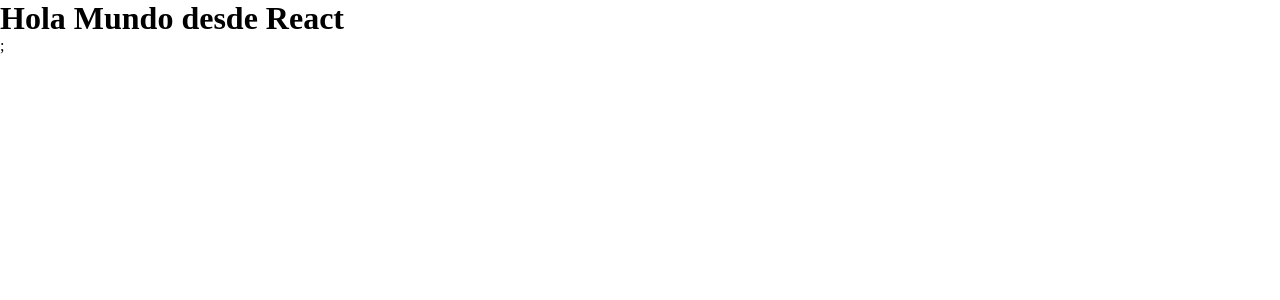
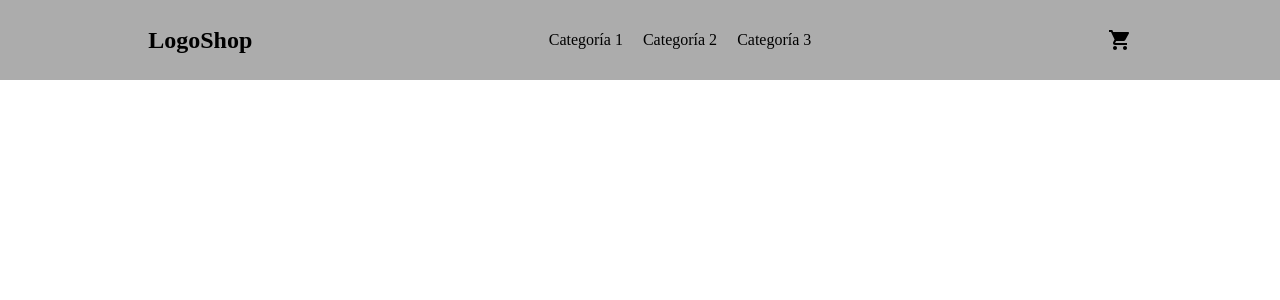
Before and after one commit to jt0rrealba/proyecto-coder-react, a React (Vite) app: page / in a window 1280 px wide. Shown: the top 300 px of the page. Built offline with nearby package versions, Linux system fonts and the light colour scheme.

Commit message:
Creación de Nav

```diff
--- a/package.json
+++ b/package.json
@@ -10,6 +10,11 @@
     "preview": "vite preview"
   },
   "dependencies": {
+    "@emotion/react": "^11.13.3",
+    "@emotion/styled": "^11.13.0",
+    "@fontsource/roboto": "^5.0.15",
+    "@mui/icons-material": "^6.1.0",
+    "@mui/material": "^6.1.0",
     "react": "^18.3.1",
     "react-dom": "^18.3.1"
   },
--- a/src/App.jsx
+++ b/src/App.jsx
@@ -1,10 +1,9 @@
-import { Navbar } from "./components/layouts/navbar/Navbar";
+import Navbar from "./components/layouts/navbar/Navbar";
 
 function App() {
   return (
     <>
       <Navbar />
-      <h1>Hola Mundo desde React</h1>;
     </>
   );
 }
--- /dev/null
+++ b/src/components/common/cartWidget/CartWidget.jsx
@@ -0,0 +1,13 @@
+import Badge from "@mui/material/Badge";
+import ShoppingCartIcon from "@mui/icons-material/ShoppingCart";
+import "./cartWidget.css";
+
+const CartWidget = () => {
+  return (
+    <Badge badgeContent={0} color="primary">
+      <ShoppingCartIcon />
+    </Badge>
+  );
+};
+
+export default CartWidget;
--- a/src/components/layouts/navbar/Navbar.jsx
+++ b/src/components/layouts/navbar/Navbar.jsx
@@ -1,3 +1,24 @@
-import "navbar.css";
+import CartWidget from "../../common/cartWidget/CartWidget";
+import "./navbar.css";
 
-export const Navbar = () => {};
+const Navbar = () => {
+  return (
+    <nav className="nav__shop">
+      <h1>LogoShop</h1>
+      <ul>
+        <li>
+          <a href="#">Categoría 1</a>
+        </li>
+        <li>
+          <a href="#">Categoría 2</a>
+        </li>
+        <li>
+          <a href="#">Categoría 3</a>
+        </li>
+      </ul>
+      <CartWidget />
+    </nav>
+  );
+};
+
+export default Navbar;
--- a/src/components/layouts/navbar/navbar.css
+++ b/src/components/layouts/navbar/navbar.css
@@ -0,0 +1,17 @@
+.nav__shop {
+  width: 100%;
+  height: 80px;
+  display: flex;
+  justify-content: space-around;
+  align-items: center;
+  background-color: rgb(172, 172, 172);
+}
+.nav__shop ul {
+  display: flex;
+  list-style-type: none;
+  gap: 20px;
+}
+.nav__shop ul a {
+  text-decoration: none;
+  color: black;
+}
```
Also changed, not shown: src/components/common/cartWidget/cartWidget.css (added), 1 other file (tests, documents, lock files or other folders).
